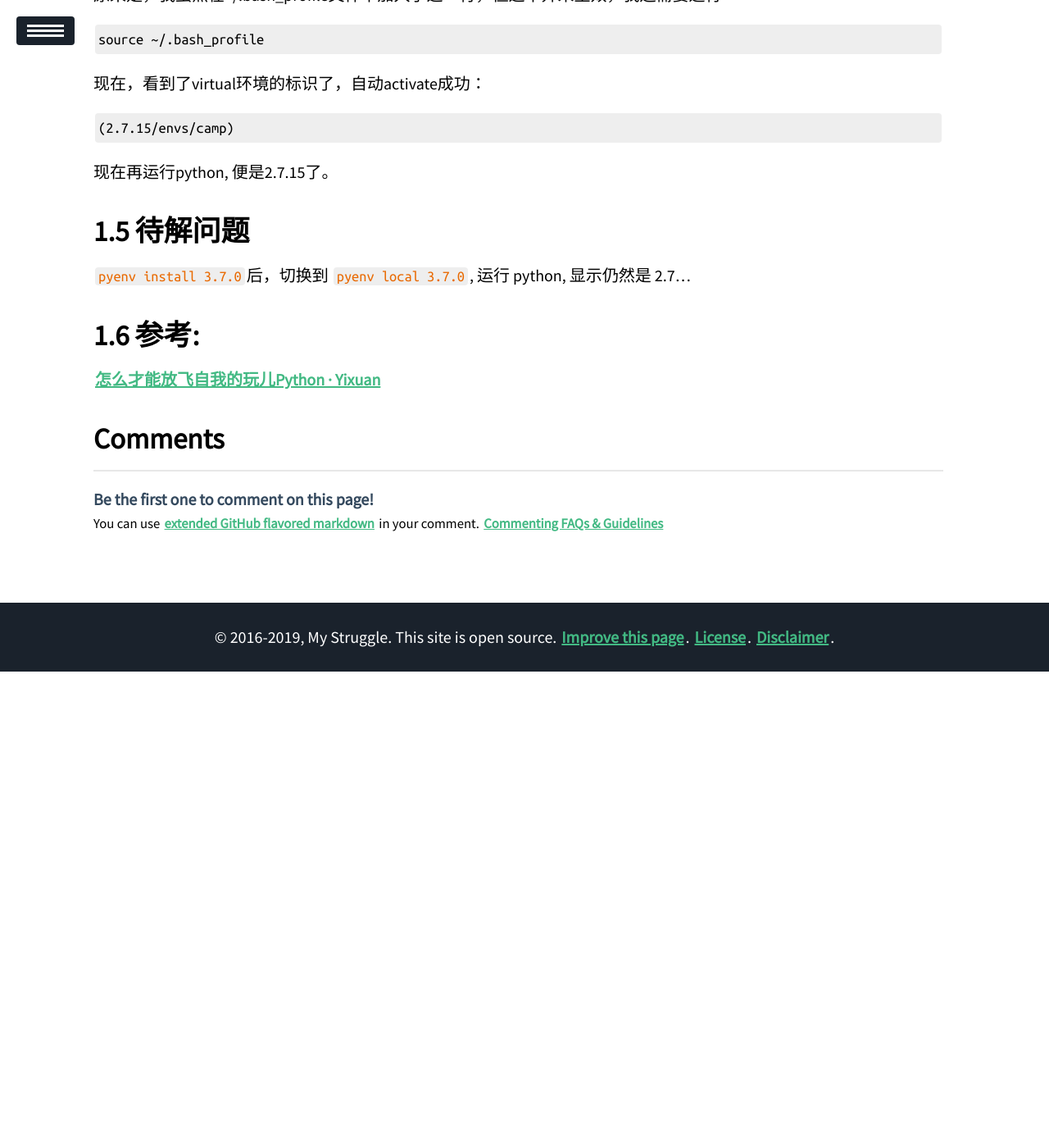
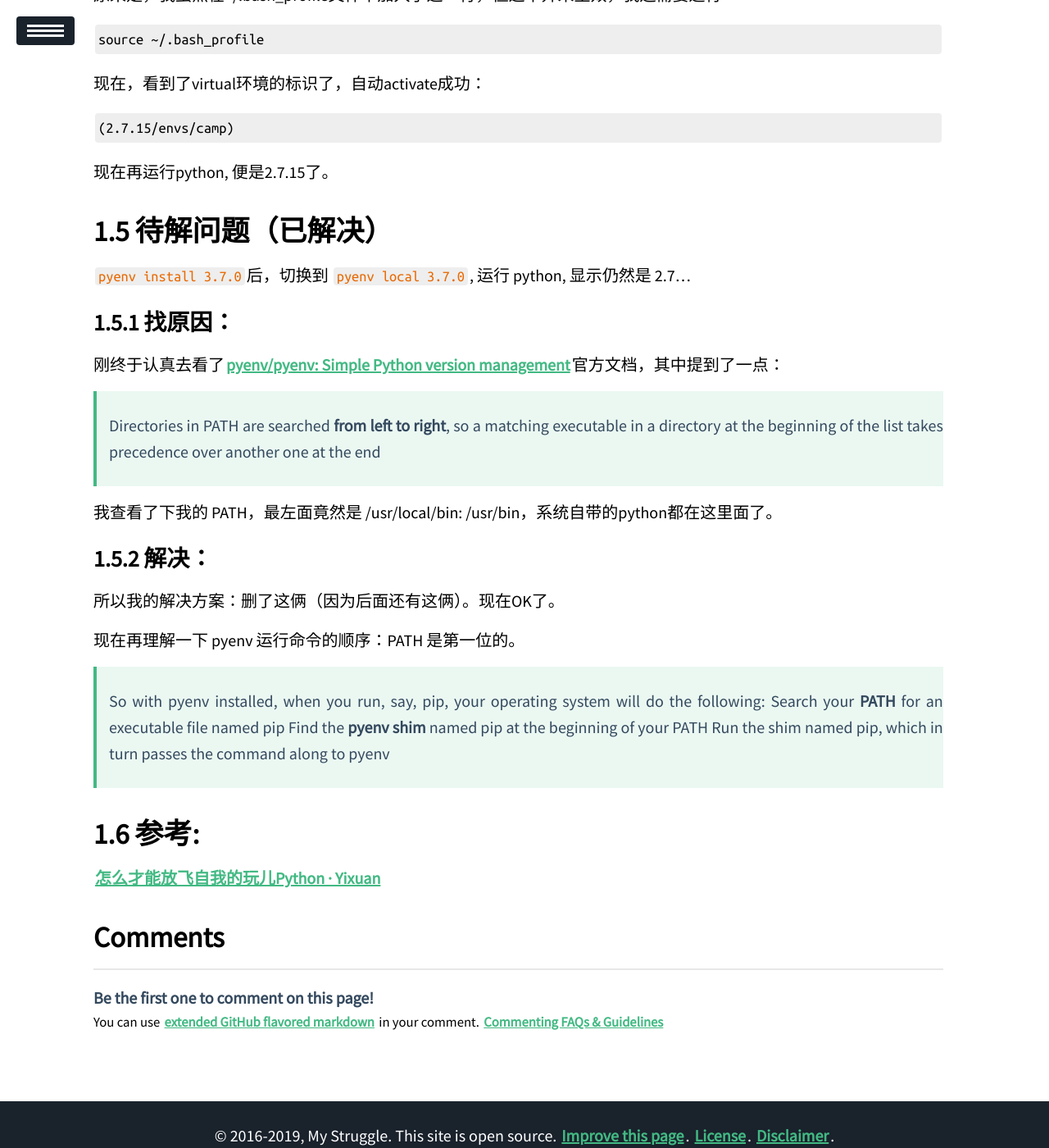
Before and after one commit to bemself/bemself.github.io, a Jekyll site: the page built from _posts/2019-04-11-Python-Pyenv-Virtualenv-setup.md, in a window 1280 px wide and 1400 px high, scrolled down 5427 px. Shown: the whole window at 82% size. Built offline with Jekyll 4.4.1, drawn with Linux system fonts in a browser that asks for light colours; a script that is not in the unit is left out; before the commit the page ends 6246 px from its top, so only the background shows below that.

Commit message:
fix unsolved issue

````diff
--- a/_posts/2019-04-11-Python-Pyenv-Virtualenv-setup.md
+++ b/_posts/2019-04-11-Python-Pyenv-Virtualenv-setup.md
@@ -246,9 +246,28 @@ source ~/.bash_profile
 
 现在再运行python, 便是2.7.15了。
 
-## 待解问题
+## 待解问题（已解决）
 
 ``` pyenv install 3.7.0```后，切换到 ```pyenv local 3.7.0```, 运行 python, 显示仍然是 2.7...
+
+### 找原因：
+
+刚终于认真去看了[pyenv/pyenv: Simple Python version management](https://github.com/pyenv/pyenv#how-it-works)官方文档，其中提到了一点：
+
+> Directories in PATH are searched **from left to right**, so a matching executable in a directory at the beginning of the list takes precedence over another one at the end
+
+我查看了下我的 PATH，最左面竟然是 /usr/local/bin: /usr/bin，系统自带的python都在这里面了。
+
+### 解决：
+
+所以我的解决方案：删了这俩（因为后面还有这俩）。现在OK了。
+
+现在再理解一下 pyenv 运行命令的顺序：PATH 是第一位的。
+
+> So with pyenv installed, when you run, say, pip, your operating system will do the following:
+Search your **PATH** for an executable file named pip
+Find the **pyenv shim** named pip at the beginning of your PATH
+Run the shim named pip, which in turn passes the command along to pyenv
 
 ## 参考:
 
````
